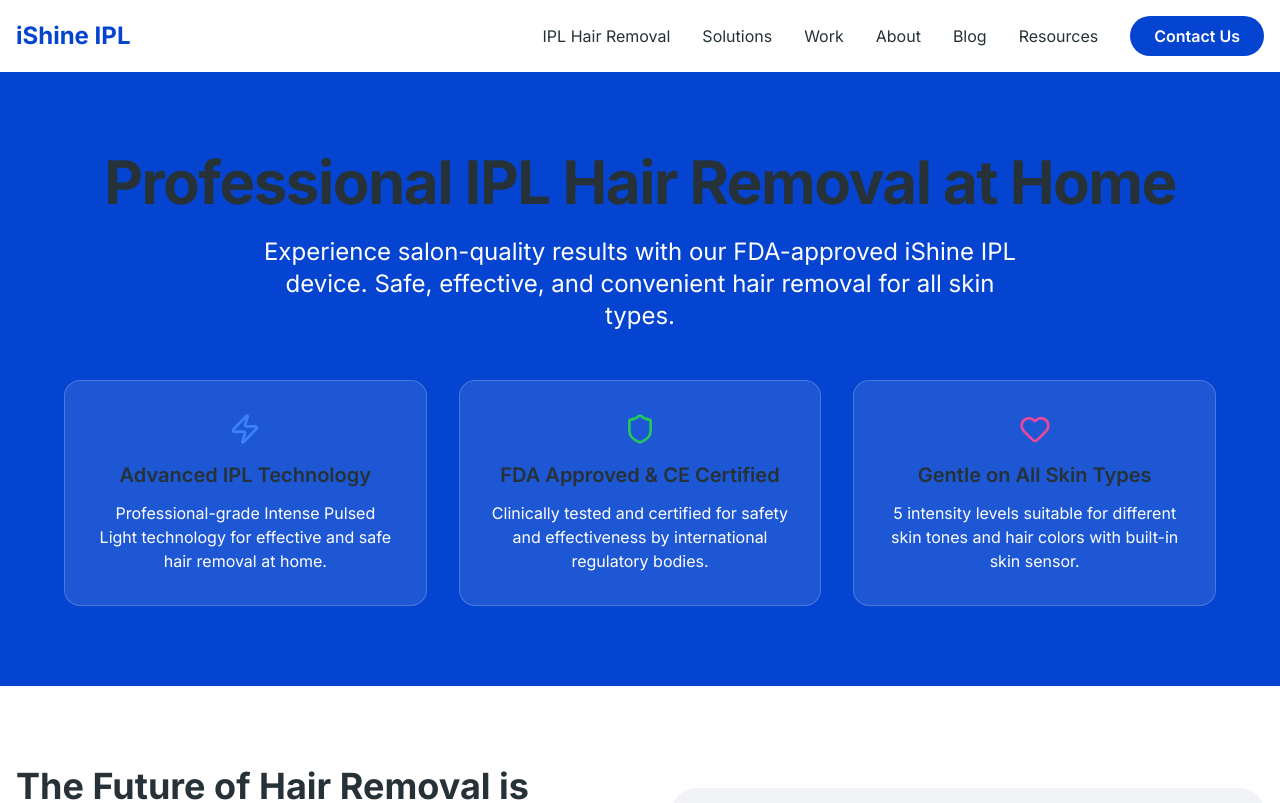
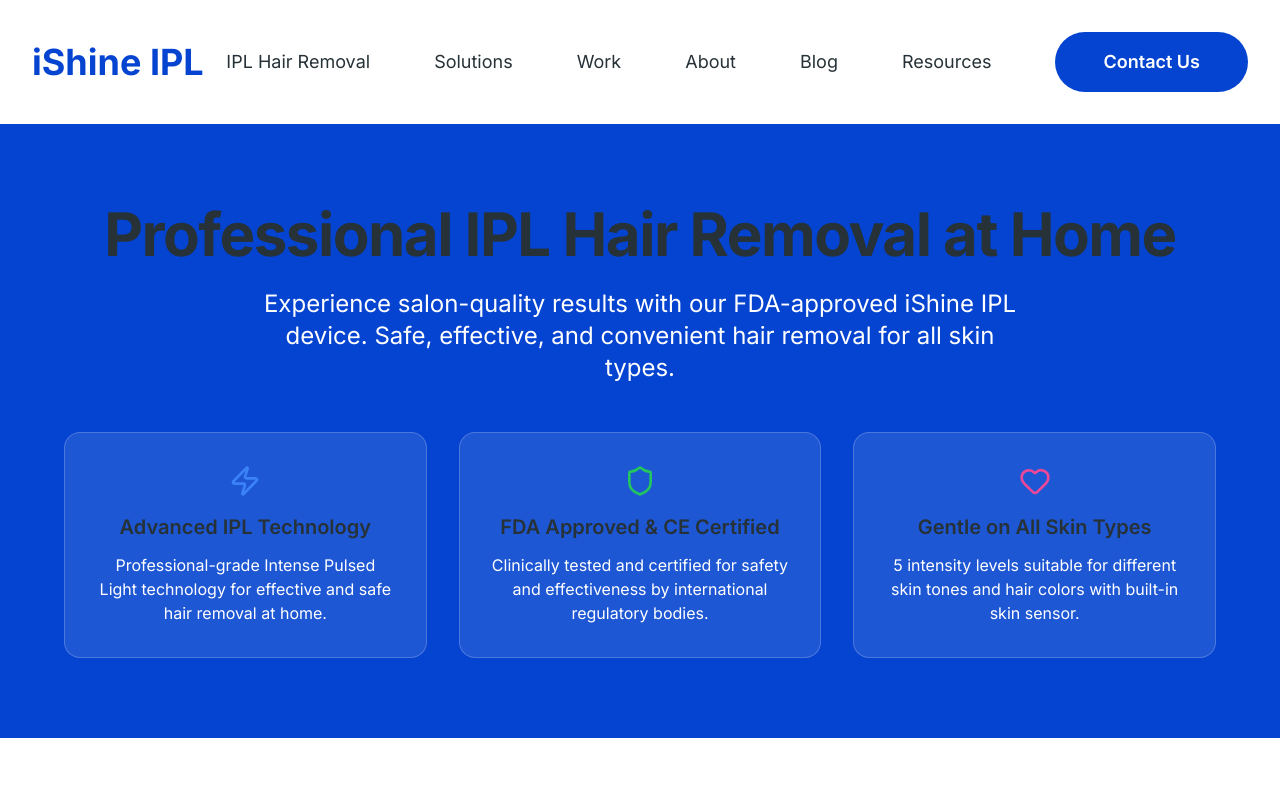
Before and after one commit to WHONOTDESIGNIT/trae0926, a Next.js app: page / in a window 1280 px wide. Shown: the top 803 px of the page. Built offline with nearby package versions, Linux system fonts and the light colour scheme.

Commit message:
Scale header content 2x larger

```diff
--- a/app/page.jsx
+++ b/app/page.jsx
@@ -76,17 +76,17 @@
     <div className="min-h-screen bg-gradient-to-br from-slate-50 to-blue-50">
       {/* Header */}
       <header className="sticky top-0 z-50" style={{backgroundColor: '#FFFFFF', color: '#263237'}}>
-        <div className="container mx-auto px-4 py-4">
+        <div className="container mx-auto px-8 py-8">
           <div className="flex justify-between items-center">
-            <div className="text-2xl font-bold" style={{color: '#0544d0'}}>iShine IPL</div>
-            <nav className="hidden md:flex space-x-8">
-              <a href="/ipl-hair-removal" className="flex items-center hover:opacity-80 transition-colors no-underline" style={{color: '#263237', textDecoration: 'none'}}>IPL Hair Removal</a>
-              <a href="/services" className="flex items-center hover:opacity-80 transition-colors no-underline" style={{color: '#263237', textDecoration: 'none'}}>Solutions</a>
-              <a href="/work" className="flex items-center hover:opacity-80 transition-colors no-underline" style={{color: '#263237', textDecoration: 'none'}}>Work</a>
-              <a href="/about" className="flex items-center hover:opacity-80 transition-colors no-underline" style={{color: '#263237', textDecoration: 'none'}}>About</a>
-              <a href="/blog" className="flex items-center hover:opacity-80 transition-colors no-underline" style={{color: '#263237', textDecoration: 'none'}}>Blog</a>
-              <a href="/learn" className="flex items-center hover:opacity-80 transition-colors no-underline" style={{color: '#263237', textDecoration: 'none'}}>Resources</a>
-              <a href="/contact" className="px-6 py-2 rounded-full font-semibold transition-colors no-underline" style={{backgroundColor: '#0544d0', color: '#FFFFFF', textDecoration: 'none'}} onMouseEnter={(e) => e.target.style.backgroundColor = '#0439b8'} onMouseLeave={(e) => e.target.style.backgroundColor = '#0544d0'}>
+            <div className="text-4xl font-bold" style={{color: '#0544d0'}}>iShine IPL</div>
+            <nav className="hidden md:flex space-x-16">
+              <a href="/ipl-hair-removal" className="flex items-center hover:opacity-80 transition-colors no-underline text-lg" style={{color: '#263237', textDecoration: 'none'}}>IPL Hair Removal</a>
+              <a href="/services" className="flex items-center hover:opacity-80 transition-colors no-underline text-lg" style={{color: '#263237', textDecoration: 'none'}}>Solutions</a>
+              <a href="/work" className="flex items-center hover:opacity-80 transition-colors no-underline text-lg" style={{color: '#263237', textDecoration: 'none'}}>Work</a>
+              <a href="/about" className="flex items-center hover:opacity-80 transition-colors no-underline text-lg" style={{color: '#263237', textDecoration: 'none'}}>About</a>
+              <a href="/blog" className="flex items-center hover:opacity-80 transition-colors no-underline text-lg" style={{color: '#263237', textDecoration: 'none'}}>Blog</a>
+              <a href="/learn" className="flex items-center hover:opacity-80 transition-colors no-underline text-lg" style={{color: '#263237', textDecoration: 'none'}}>Resources</a>
+              <a href="/contact" className="px-12 py-4 rounded-full text-lg font-semibold transition-colors no-underline" style={{backgroundColor: '#0544d0', color: '#FFFFFF', textDecoration: 'none'}} onMouseEnter={(e) => e.target.style.backgroundColor = '#0439b8'} onMouseLeave={(e) => e.target.style.backgroundColor = '#0544d0'}>
                 Contact Us
               </a>
             </nav>
```
